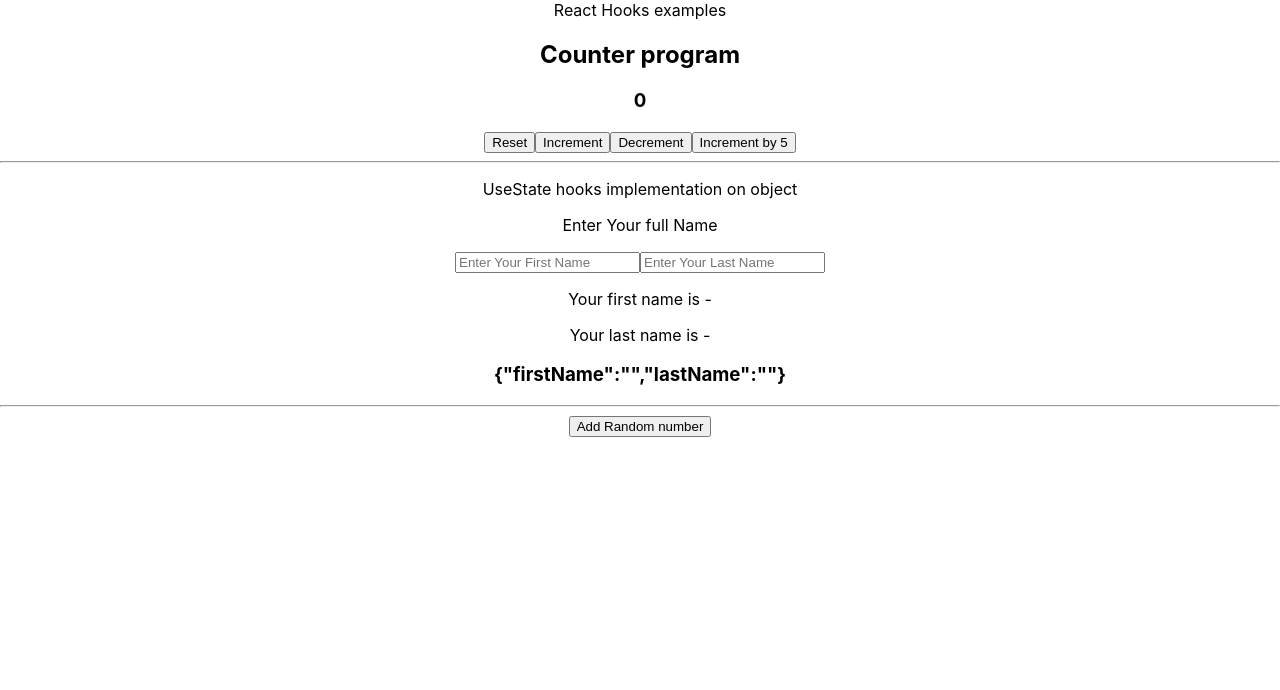
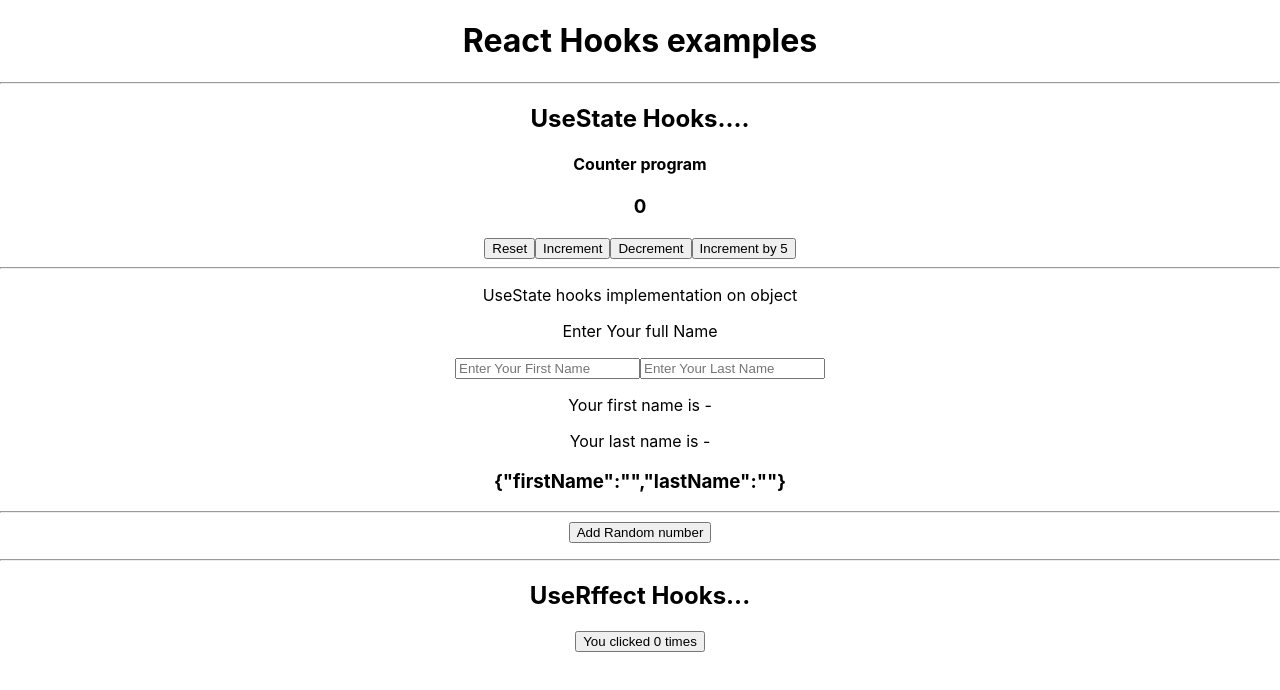
Before and after one commit to manisaparajuli/hooks-practise, a React (Create React App) app: page / in a window 1280 px wide. Shown: the top 690 px of the page. Built offline with nearby package versions, Linux system fonts and the light colour scheme.

Commit message:
document title changed using useEffect hooks

```diff
--- a/src/App.js
+++ b/src/App.js
@@ -2,14 +2,20 @@
 import ArrayuseState from './components/ArrayuseState';
 import HookCounter from './components/HookCounter';
 import UseState from './components/UseState';
+import CounterUseEffect from './components/counterUseEffect';
 
 function App() {
   return (
     <div className="App">
-      React Hooks examples
+      <h1> React Hooks examples</h1>
+      <hr />
+      <h2>UseState Hooks....</h2>
       <HookCounter/>
       <UseState/>
       <ArrayuseState/>
+      <hr />
+      <h2>UseRffect Hooks...</h2>
+      <CounterUseEffect/>
 
     </div>
   );
--- a/src/components/HookCounter.jsx
+++ b/src/components/HookCounter.jsx
@@ -11,7 +11,7 @@
   }
   return (
     <div>
-      <h2>Counter program</h2>
+      <h4>Counter program</h4>
       <h3>{count}</h3>
       <button onClick={() => setCount(initialCount)}>Reset</button>
       <button onClick={() => setCount(prevCount => prevCount + 1)}>Increment</button>
--- /dev/null
+++ b/src/components/counterUseEffect.jsx
@@ -0,0 +1,18 @@
+import React, { useState, useEffect } from 'react'
+
+function CounterUseEffect() {
+  const [count, setCount] = useState(0)
+
+  useEffect(() => {
+    document.title = `You have clicked ${count} times`
+  })
+
+
+  return (
+    <div>
+      <button onClick={() => setCount(count+ 1)}>You clicked {count} times</button>
+    </div>
+  )
+}
+
+export default CounterUseEffect
```
